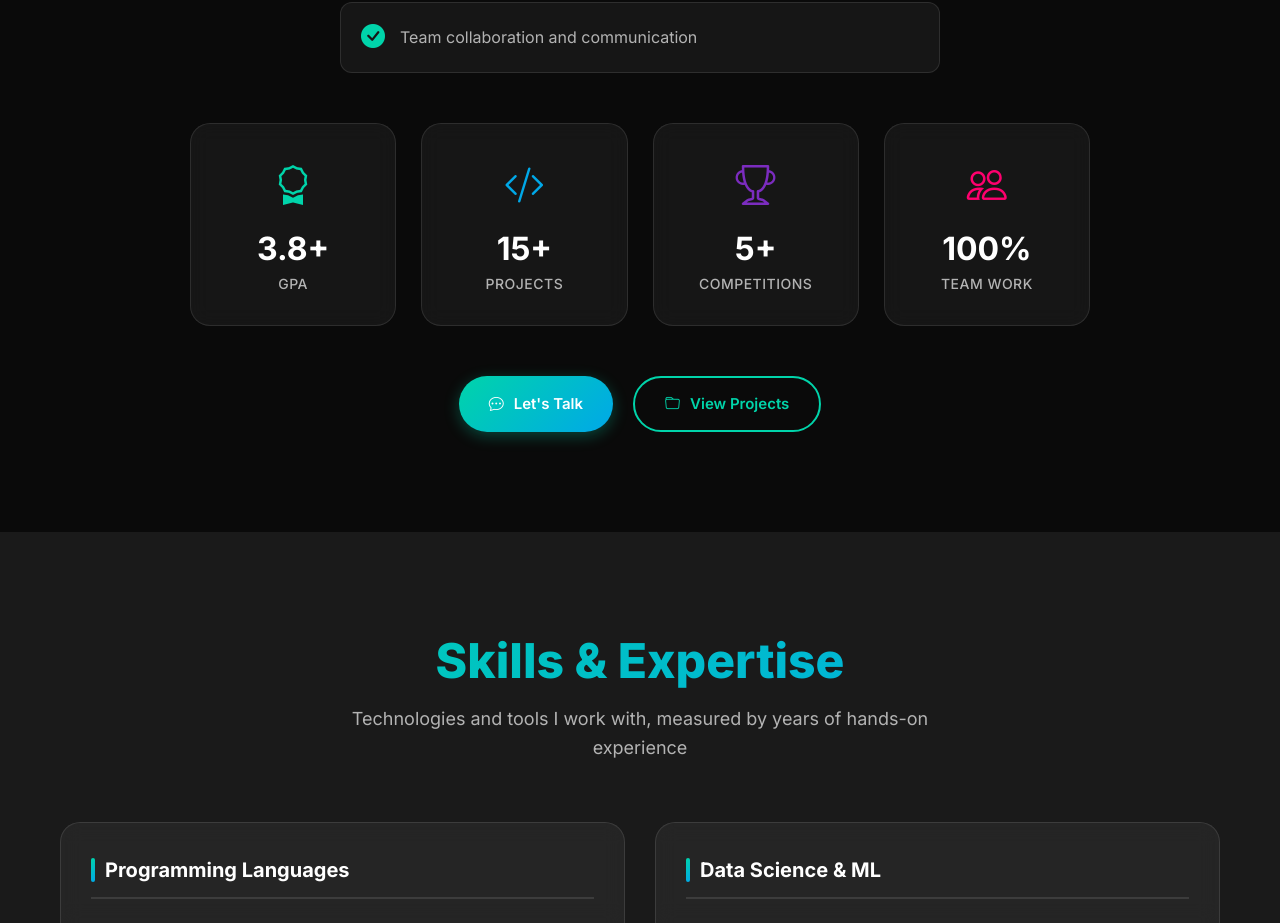
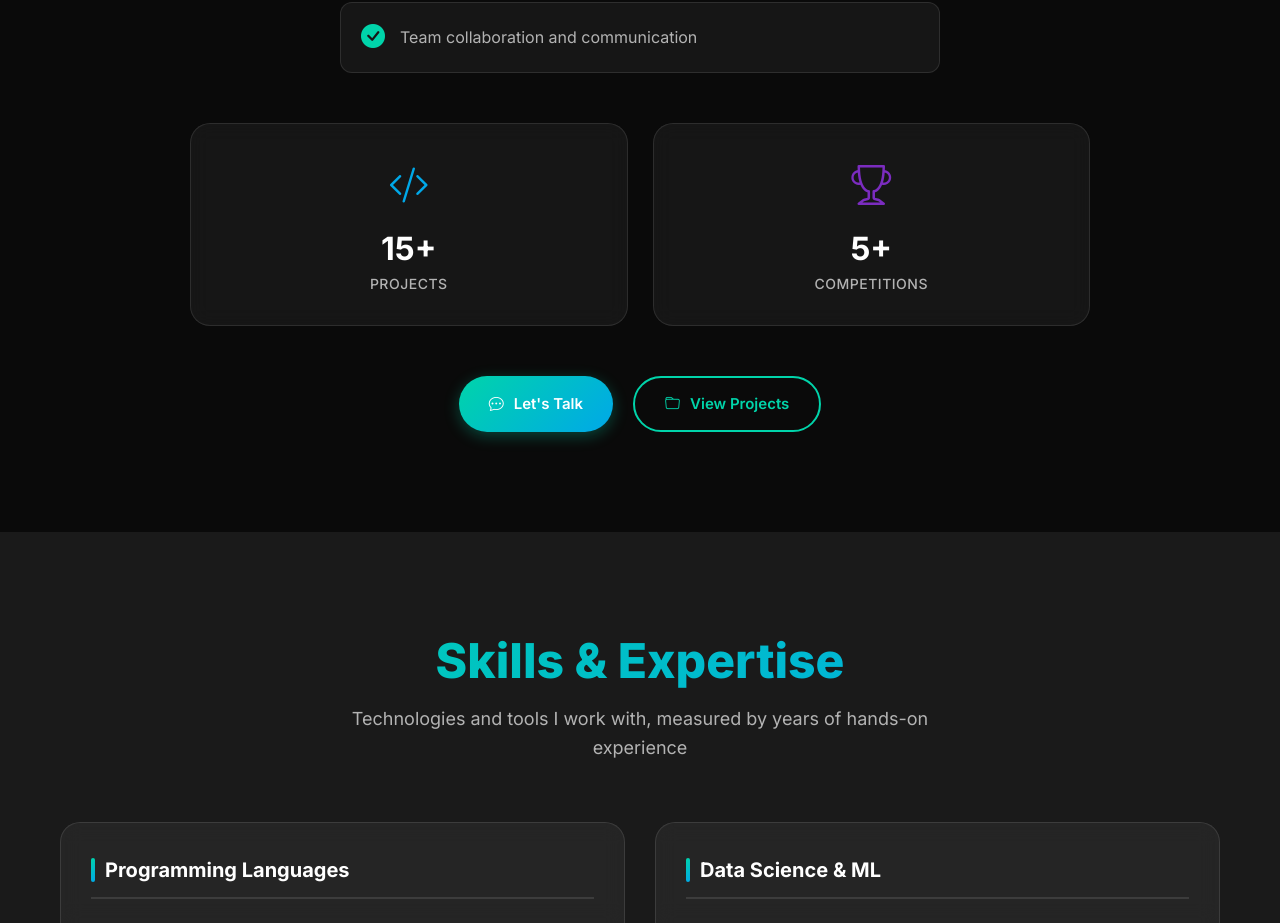
Before and after one commit to Fauzan-A25/Portfolio-with-react---vite, a React (Vite) app: page / in a window 1280 px wide. Shown: the part 1560-2483 px from the top of the page. Built offline with nearby package versions, Linux system fonts and the light colour scheme.

Commit message:
some deletion

```diff
--- a/src/data/portfolioData.js
+++ b/src/data/portfolioData.js
@@ -607,10 +607,8 @@ export const certifications = [
 ];
 
 export const stats = [
-  { icon: 'bi-award', value: '3.8+', label: 'GPA', color: '#00d4aa' },
   { icon: 'bi-code-slash', value: '15+', label: 'Projects', color: '#00a8e8' },
   { icon: 'bi-trophy', value: '5+', label: 'Competitions', color: '#7b2cbf' },
-  { icon: 'bi-people', value: '100%', label: 'Team Work', color: '#ff006e' },
 ];
 
 // Navigation links
```
